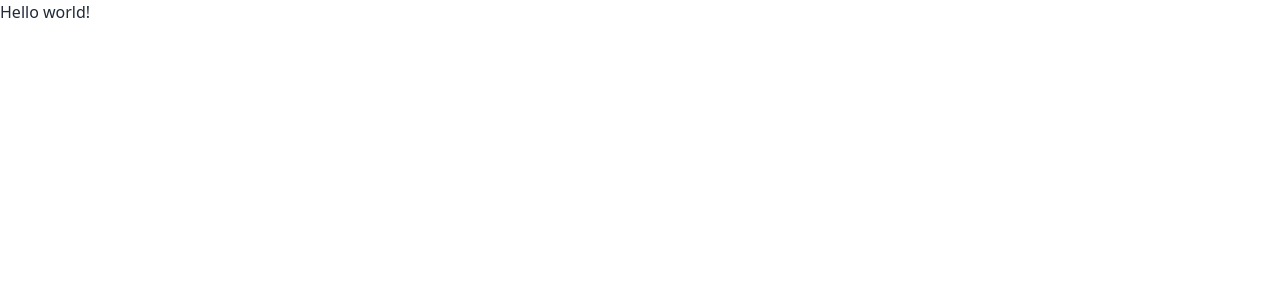
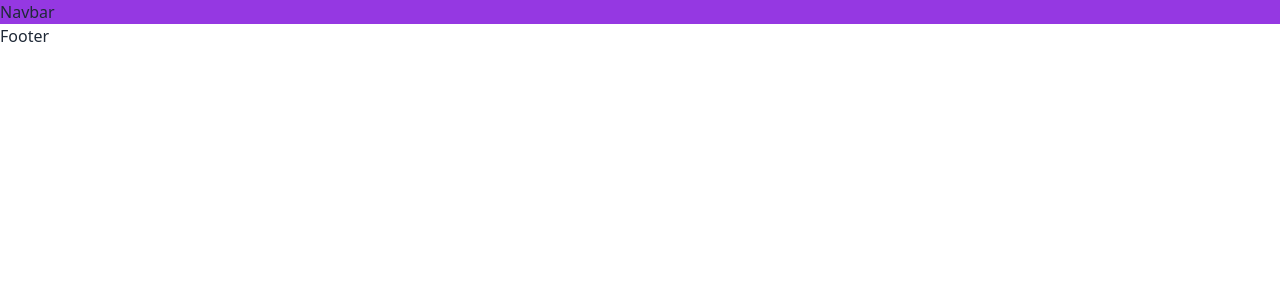
Before and after one commit to Sumu154/Programming_hero-Assignment_8, a React (Vite) app: page / in a window 1280 px wide. Shown: the top 300 px of the page. Built offline with nearby package versions, Linux system fonts and the light colour scheme.

Commit message:
basic ui completed

```diff
--- a/package.json
+++ b/package.json
@@ -12,6 +12,7 @@
   "dependencies": {
     "localforage": "^1.10.0",
     "match-sorter": "^8.0.0",
+    "prop-types": "^15.8.1",
     "react": "^18.3.1",
     "react-dom": "^18.3.1",
     "react-icons": "^5.4.0",
--- a/src/App.jsx
+++ b/src/App.jsx
@@ -1,11 +1,19 @@
 import { useState } from 'react'
 import './App.css'
+
+import { Outlet } from 'react-router-dom'
+import NavBar from './Components/Headers/NavBar'
+import Footer from './Components/Footers/Footer'
+
 
 function App() {
   const [count, setCount] = useState(0)
 
   return (
     <>
+      <NavBar></NavBar>
+      <Outlet></Outlet>
+      <Footer></Footer>
     </>
   )
 }
--- a/src/Components/Footers/Footer.jsx
+++ b/src/Components/Footers/Footer.jsx
@@ -0,0 +1,11 @@
+import React from 'react';
+
+const Footer = () => {
+  return (
+    <div>
+      <h2> Footer </h2>
+    </div>
+  );
+};
+
+export default Footer;
--- a/src/Components/Headers/NavBar.jsx
+++ b/src/Components/Headers/NavBar.jsx
@@ -0,0 +1,11 @@
+import React from 'react';
+
+const NavBar = () => {
+  return (
+    <div className="bg-purple">
+      <h2> Navbar </h2>
+    </div>
+  );
+};
+
+export default NavBar;
--- a/src/index.css
+++ b/src/index.css
@@ -1,3 +1,6 @@
+@import url('https://fonts.googleapis.com/css2?family=Exo+2:ital,wght@0,100..900;1,100..900&family=Manrope:wght@200..800&family=Sora:wght@100..800&display=swap');
+
+
 @tailwind base;
 @tailwind components;
 @tailwind utilities;
--- a/src/main.jsx
+++ b/src/main.jsx
@@ -13,10 +13,11 @@ import {
 
 
 
+
 const router = createBrowserRouter([
   {
     path: "/",
-    element: <div>Hello world!</div>,
+    element: <App />
   },
 ]);
 
--- a/tailwind.config.js
+++ b/tailwind.config.js
@@ -6,7 +6,11 @@ export default {
   ],
   theme: {
     extend: {
-
+      colors: {
+        'purple': '#9538E2',
+        'blacktext': '#09080F',
+        'whitetext': '#F6F6F6',
+      },
     },
   },
   plugins: [
```
Also changed, not shown: 1 other file (tests, documents, lock files or other folders).
